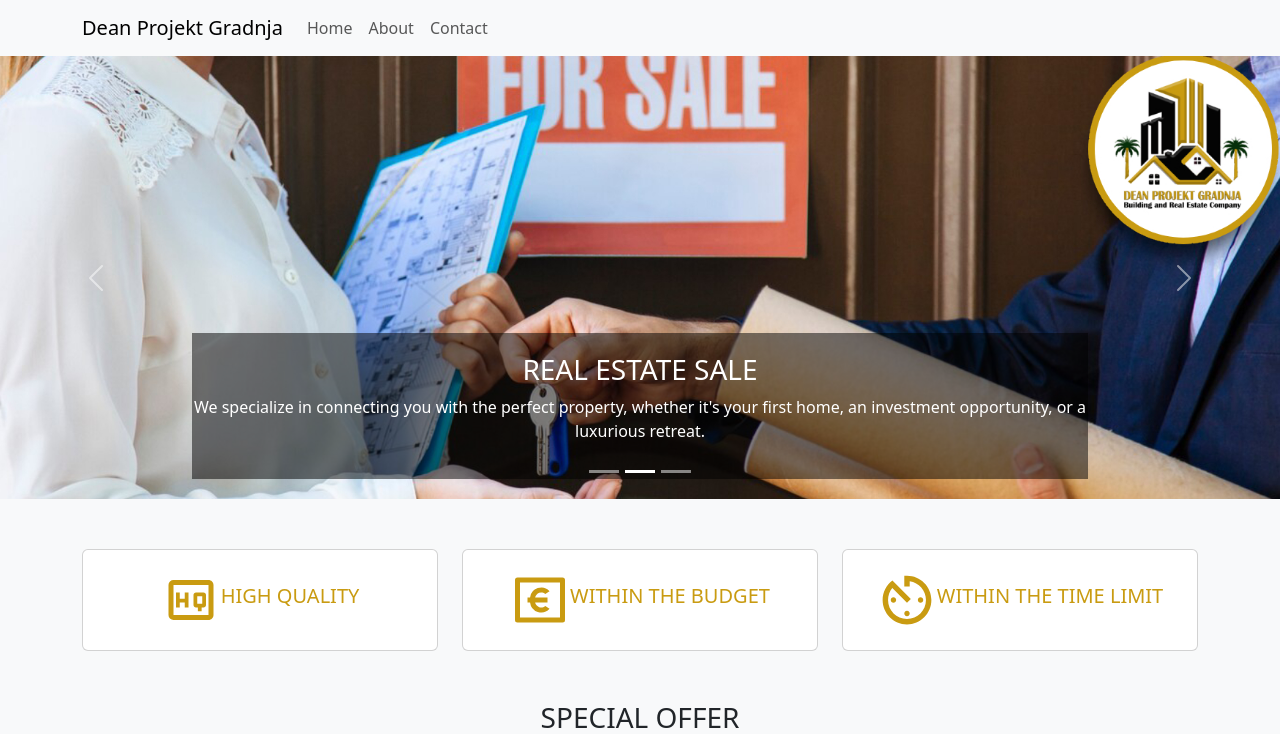
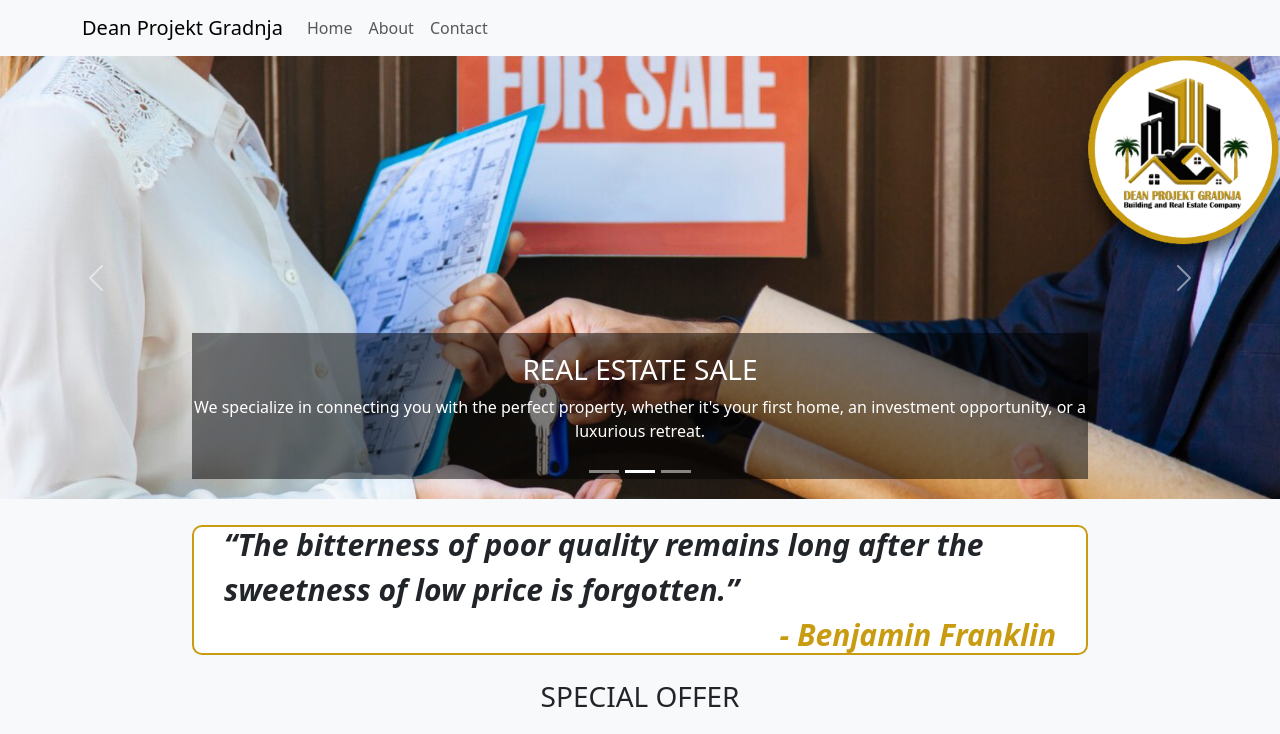
Before and after one commit to steve958/dean-projekt-gradnja, a React (Vite) app: page / in a window 1280 px wide. Shown: the top 734 px of the page. Built offline with nearby package versions, Linux system fonts and the light colour scheme.

Commit message:
card deleted

```diff
--- a/package.json
+++ b/package.json
@@ -11,10 +11,10 @@
   },
   "dependencies": {
     "bootstrap": "^5.3.2",
+    "bootstrap-icons": "^1.11.1",
     "react": "^18.2.0",
     "react-bootstrap": "^2.8.0",
     "react-dom": "^18.2.0",
-    "react-icons": "^4.11.0",
     "react-router-dom": "^6.16.0"
   },
   "devDependencies": {
--- a/src/App.tsx
+++ b/src/App.tsx
@@ -2,8 +2,8 @@ import { Outlet } from "react-router-dom";
 import "./App.css";
 import CarouselComponent from "./components/CarouselComponent";
 import NavbarComponent from "./components/NavbarComponent";
-import CardComponents from "./components/CardComponents";
 import SpecialOfferComponent from "./components/SpecialOfferComponent";
+import QuoteComponent from "./components/QuoteComponent";
 
 
 function App() {
@@ -11,7 +11,7 @@ function App() {
     <div className="app_container">
       <NavbarComponent />
       <CarouselComponent />
-      <CardComponents />
+      <QuoteComponent />
       <SpecialOfferComponent />
       <Outlet />
     </div>
--- a/src/components/CardComponents.tsx
+++ b/src/components/CardComponents.tsx
@@ -1,36 +1,88 @@
-import Card from 'react-bootstrap/Card';
-import Container from 'react-bootstrap/Container';
-import Row from 'react-bootstrap/Row';
-import Col from 'react-bootstrap/Col';
-import { MdOutlineHighQuality } from 'react-icons/md';
-import { RiMoneyEuroBoxLine } from 'react-icons/ri';
-import { IoMdTimer } from 'react-icons/io';
+import Card from "react-bootstrap/Card";
+import Container from "react-bootstrap/Container";
+import Row from "react-bootstrap/Row";
+import Col from "react-bootstrap/Col";
 
 function CardComponents() {
     return (
-        <Container style={{ marginTop: '50px', width: '100%' }}>
-            <Row>
-                <Col lg={4} md={6} sm={18} className="card_content">
-                    <Card style={{ width: '100%', backgroundColor: 'white' }}>
-                        <Card.Body style={{ display: 'flex', padding: '20px', justifyContent: 'center', alignItems: 'center' }}>
-                            <MdOutlineHighQuality size={60} color='#C99B11' />
-                            <Card.Title style={{ color: '#C99B11' }}>HIGH QUALITY</Card.Title>
+        <Container style={{ marginTop: "2%", width: "100%" }}>
+            <Row className="justify-content-center">
+                <Col lg={4} md={6} sm={12} xs={12} className="card_content">
+                    <Card style={{ width: "100%", backgroundColor: "white" }}>
+                        <Card.Body
+                            style={{
+                                display: "flex",
+                                padding: "5px",
+                                justifyContent: "center",
+                                alignItems: "center",
+                            }}
+                        >
+                            <svg
+                                xmlns="http://www.w3.org/2000/svg"
+                                width="50"
+                                height="50"
+                                fill="#C99B11"
+                                className="bi bi-badge-hd-fill"
+                                viewBox="0 0 16 16"
+                            >
+                                <path d="M10.53 5.968h-.843v4.06h.843c1.117 0 1.622-.667 1.622-2.02 0-1.354-.51-2.04-1.622-2.04z" />
+                                <path d="M2 2a2 2 0 0 0-2 2v8a2 2 0 0 0 2 2h12a2 2 0 0 0 2-2V4a2 2 0 0 0-2-2H2zm5.396 3.001V11H6.209V8.43H3.687V11H2.5V5.001h1.187v2.44h2.522V5h1.187zM8.5 11V5.001h2.188c1.824 0 2.685 1.09 2.685 2.984C13.373 9.893 12.5 11 10.69 11H8.5z" />
+                            </svg>
+                            <Card.Title style={{ color: "#C99B11", margin: "10px", fontSize: '18px' }}>
+                                HIGH QUALITY
+                            </Card.Title>
                         </Card.Body>
                     </Card>
                 </Col>
-                <Col lg={4} md={6} sm={18} className="card_content">
-                    <Card style={{ width: '100%', backgroundColor: 'white' }}>
-                        <Card.Body style={{ display: 'flex', padding: '20px', justifyContent: 'center', alignItems: 'center' }}>
-                            <RiMoneyEuroBoxLine size={60} color='#C99B11' />
-                            <Card.Title style={{ color: '#C99B11' }}>WITHIN THE BUDGET</Card.Title>
+                <Col lg={4} md={6} sm={12} xs={12} className="card_content">
+                    <Card style={{ width: "100%", backgroundColor: "white" }}>
+                        <Card.Body
+                            style={{
+                                display: "flex",
+                                padding: "5px",
+                                justifyContent: "center",
+                                alignItems: "center",
+                            }}
+                        >
+                            <svg
+                                xmlns="http://www.w3.org/2000/svg"
+                                width="50"
+                                height="50"
+                                fill="#C99B11"
+                                className="bi bi-currency-euro"
+                                viewBox="0 0 16 16"
+                            >
+                                <path d="M4 9.42h1.063C5.4 12.323 7.317 14 10.34 14c.622 0 1.167-.068 1.659-.185v-1.3c-.484.119-1.045.17-1.659.17-2.1 0-3.455-1.198-3.775-3.264h4.017v-.928H6.497v-.936c0-.11 0-.219.008-.329h4.078v-.927H6.618c.388-1.898 1.719-2.985 3.723-2.985.614 0 1.175.05 1.659.177V2.194A6.617 6.617 0 0 0 10.341 2c-2.928 0-4.82 1.569-5.244 4.3H4v.928h1.01v1.265H4v.928z" />
+                            </svg>
+                            <Card.Title style={{ color: "#C99B11", margin: "10px", fontSize: '18px' }}>
+                                WITHIN THE BUDGET
+                            </Card.Title>
                         </Card.Body>
                     </Card>
                 </Col>
-                <Col lg={4} md={6} sm={18} className="card_content">
-                    <Card style={{ width: '100%', backgroundColor: 'white' }}>
-                        <Card.Body style={{ display: 'flex', padding: '20px', justifyContent: 'center', alignItems: 'center' }}>
-                            <IoMdTimer size={60} color='#C99B11' />
-                            <Card.Title style={{ color: '#C99B11' }}>WITHIN THE TIME LIMIT</Card.Title>
+                <Col lg={4} md={6} sm={12} xs={12} className="card_content">
+                    <Card style={{ width: "100%", backgroundColor: "white" }}>
+                        <Card.Body
+                            style={{
+                                display: "flex",
+                                padding: "5px",
+                                justifyContent: "center",
+                                alignItems: "center",
+                            }}
+                        >
+                            <svg
+                                xmlns="http://www.w3.org/2000/svg"
+                                width="45"
+                                height="45"
+                                fill="#C99B11"
+                                className="bi bi-clock-fill"
+                                viewBox="0 0 16 16"
+                            >
+                                <path d="M16 8A8 8 0 1 1 0 8a8 8 0 0 1 16 0zM8 3.5a.5.5 0 0 0-1 0V9a.5.5 0 0 0 .252.434l3.5 2a.5.5 0 0 0 .496-.868L8 8.71V3.5z" />
+                            </svg>
+                            <Card.Title style={{ color: "#C99B11", margin: "10px", fontSize: '18px' }}>
+                                WITHIN THE TIME LIMIT
+                            </Card.Title>
                         </Card.Body>
                     </Card>
                 </Col>
--- /dev/null
+++ b/src/components/QuoteComponent.css
@@ -0,0 +1,22 @@
+.quote_container {
+    margin-top: 2%;
+    width: 70vw;
+    margin-left: 15vw;
+    height: 130px;
+    background-color: white;
+    display: flex;
+    align-items: center;
+    justify-content: center;
+    flex-direction: column;
+    padding: 30px;
+    border-radius: 10px;
+    border: 2px solid #C99B11;
+}
+
+.quote_container p {
+    font-style: italic;
+    font-size: 30px;
+    font-weight: 600;
+    padding: 0;
+    margin: 0;
+}
--- /dev/null
+++ b/src/components/QuoteComponent.tsx
@@ -0,0 +1,13 @@
+import "./QuoteComponent.css";
+
+export default function QuoteComponent() {
+    return (
+        <div className="quote_container">
+            <p>
+                “The bitterness of poor quality remains long after the sweetness of low
+                price is forgotten.”
+            </p>
+            <p style={{ alignSelf: 'flex-end', color: '#C99B11' }}>- Benjamin Franklin</p>
+        </div>
+    );
+}
--- a/src/components/SpecialOfferComponent.tsx
+++ b/src/components/SpecialOfferComponent.tsx
@@ -2,8 +2,8 @@ import './SpecialOfferComponent.css';
 
 export default function SpecialOfferComponent() {
     return (
-        <div className="container" style={{ marginTop: '50px' }} >
-            <h3 style={{ textAlign: 'center', marginBottom: '50px' }}>SPECIAL OFFER</h3>
+        <div className="container" style={{ marginTop: '2%' }} >
+            <h3 style={{ textAlign: 'center', marginBottom: '2%' }}>SPECIAL OFFER</h3>
             <div className="card-group vgr-cards">
                 <div className="card">
                     <div className="card-img-body">
```
Also changed, not shown: 1 other file (tests, documents, lock files or other folders).
